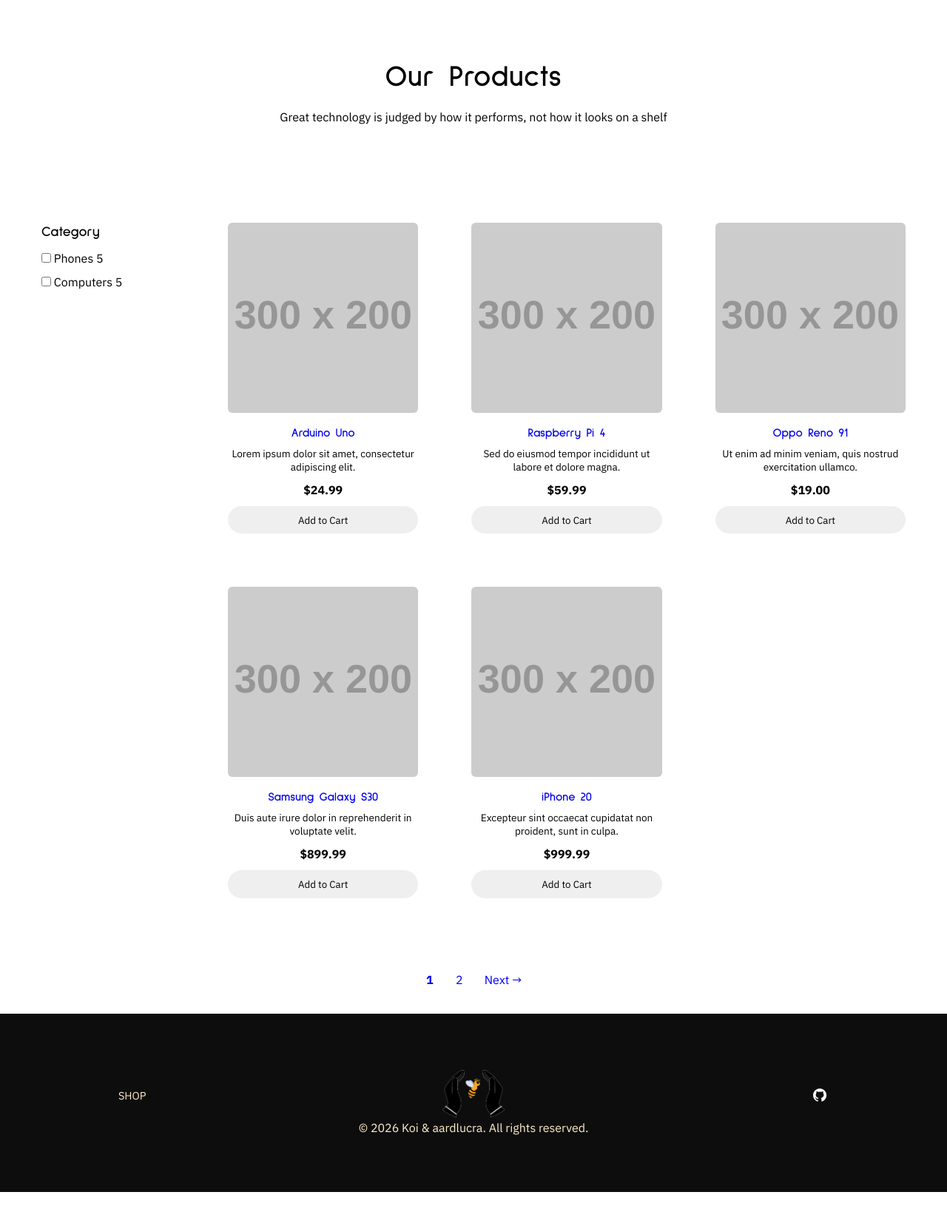
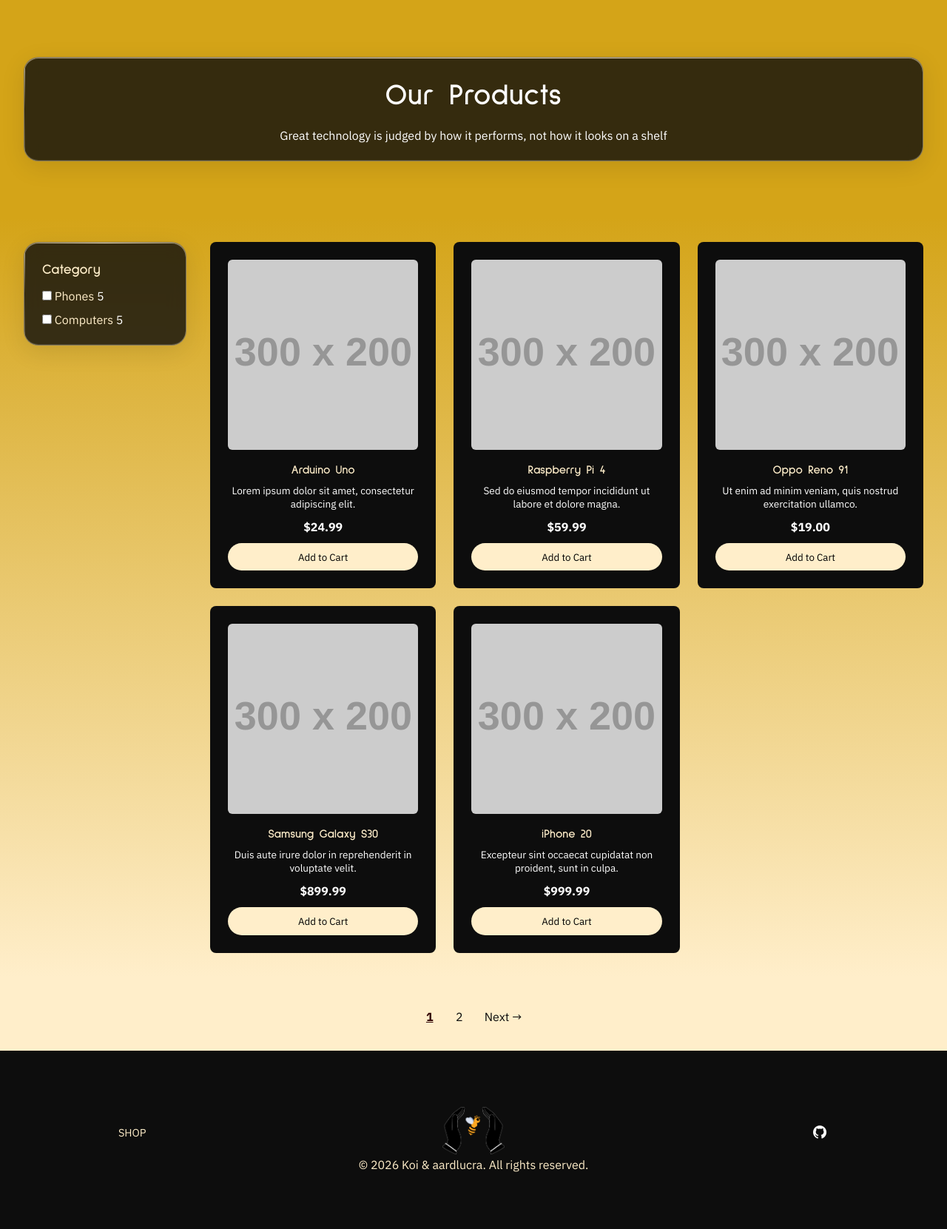
Before and after one commit to r3dkoi/bee-lektronics, a Flask app: page /shop in a window 1280 px wide. Shown: the part 76-1737 px from the top of the page at 74% size. Before the commit the page ends 1687 px from the top, so only its background shows below. Run offline with Flask 3, Linux system fonts and the light colour scheme; grey boxes labelled with a size stand in for pictures from a placeholder-image service; some libraries are stand-ins or nearby versions.

Commit message:
Add background colors and enhance shop layout styles for improved aesthetics

```diff
--- a/static/css/base.css
+++ b/static/css/base.css
@@ -6,6 +6,10 @@
     margin: 0;
     padding: 0;
     box-sizing: border-box;
+}
+
+body {
+    background-color: var(--colour-p);
 }
 
 /* -------------------------------------------------------------------------- */
--- a/static/css/shop.css
+++ b/static/css/shop.css
@@ -6,8 +6,56 @@
     text-align: center;
     padding-block: var(--section-spacing);
     padding-inline: 2rem;
+    background-color: var(--colour-secondary);
 }
 
+.shop-hero-text {
+    position: relative;
+    overflow: hidden;
+    padding: 1.5rem 2rem;
+    border-radius: 20px;
+    background: color-mix(in srgb, var(--colour-primary) 80%, transparent);
+    backdrop-filter: blur(10px);
+    -webkit-backdrop-filter: blur(10px);
+    border: 1px solid color-mix(in srgb, var(--colour-p) 40%, transparent);
+    box-shadow:
+        0 8px 32px rgba(0, 0, 0, 0.1),
+        inset 0 1px 0 color-mix(in srgb, var(--colour-p) 50%, transparent),
+        inset 0 -1px 0 color-mix(in srgb, var(--colour-p) 10%, transparent);
+}
+
+.shop-hero-text::before {
+    content: '';
+    position: absolute;
+    top: 0;
+    left: 0;
+    right: 0;
+    height: 1px;
+    background: linear-gradient(
+        90deg,
+        transparent,
+        color-mix(in srgb, var(--colour-p) 80%, transparent),
+        transparent
+    );
+}
+
+.shop-hero-text::after {
+    content: '';
+    position: absolute;
+    top: 0;
+    left: 0;
+    width: 1px;
+    height: 100%;
+    background: linear-gradient(
+        180deg,
+        color-mix(in srgb, var(--colour-p) 80%, transparent),
+        transparent,
+        color-mix(in srgb, var(--colour-p) 30%, transparent)
+    );
+}
+.shop-header h1, p {
+    color: var(--colour-quaternary)
+}
 .shop-header h1 {
     font-size: 2.5rem;
     letter-spacing: 0.05rem;
@@ -23,6 +71,7 @@
 /* -------------------------------------------------------------------------- */
 
 .shop-layout {
+    background: linear-gradient(to bottom, var(--colour-secondary), var(--colour-p));
     display: grid;
     grid-template-columns: minmax(180px, 220px) 1fr;
     gap: 2rem;
@@ -35,12 +84,60 @@
 /* -------------------------------------------------------------------------- */
 
 .category-filter {
+    position: relative;
+    overflow: hidden;
     display: flex;
     flex-direction: column;
     gap: 0.75rem;
     padding: 1.5rem;
+    border-radius: 20px;
+    background: color-mix(in srgb, var(--colour-primary) 80%, transparent);
+    backdrop-filter: blur(10px);
+    -webkit-backdrop-filter: blur(10px);
+    border: 1px solid color-mix(in srgb, var(--colour-p) 40%, transparent);
+    box-shadow:
+        0 8px 32px rgba(0, 0, 0, 0.1),
+        inset 0 1px 0 color-mix(in srgb, var(--colour-p) 50%, transparent),
+        inset 0 -1px 0 color-mix(in srgb, var(--colour-p) 10%, transparent);
 }
 
+.category-filter::before {
+    content: '';
+    position: absolute;
+    top: 0;
+    left: 0;
+    right: 0;
+    height: 1px;
+    background: linear-gradient(
+        90deg,
+        transparent,
+        color-mix(in srgb, var(--colour-p) 80%, transparent),
+        transparent
+    );
+}
+
+.category-filter::after {
+    content: '';
+    position: absolute;
+    top: 0;
+    left: 0;
+    width: 1px;
+    height: 100%;
+    background: linear-gradient(
+        180deg,
+        color-mix(in srgb, var(--colour-p) 80%, transparent),
+        transparent,
+        color-mix(in srgb, var(--colour-p) 30%, transparent)
+    );
+}
+
+.category-filter h3, label {
+    color: var(--colour-p)
+}
+
+.category-filter span {
+    color: var(--colour-quaternary)
+}
 .category-filter h3 {
     display: flex;
     align-items: center;
@@ -66,11 +163,13 @@
     align-items: center;
     text-align: center;
     max-width: 320px;
+    background-color: var(--colour-primary);
     padding: 1.5rem;
     border-radius: 8px;
 }
 
 .product-card a {
+    color: var(--colour-p);
     display: flex;
     flex-direction: column;
     align-items: center;
@@ -87,10 +186,14 @@
 }
 
 .product-card h3 {
+    color: var(--colour-p);
     font-size: 1rem;
     margin-bottom: 0.5rem;
 }
 
+.product-card p, .price {
+    color: var(--colour-quaternary);
+}
 .product-card p {
     font-size: 0.85rem;
     margin-bottom: 0.75rem;
@@ -106,6 +209,7 @@
 }
 
 .product-card button {
+    background-color: var(--colour-p);
     width: 100%;
     padding: 0.6rem 1rem;
     border: none;
@@ -118,6 +222,7 @@
 /* -------------------------------------------------------------------------- */
 
 .pagination {
+    background-color: var(--colour-p);
     display: flex;
     justify-content: center;
     gap: 0.75rem;
@@ -126,6 +231,7 @@
 }
 
 .pagination a {
+    color: var(--colour-primary);
     display: inline-flex;
     align-items: center;
     justify-content: center;
@@ -138,6 +244,8 @@
 
 .pagination a.active {
     font-weight: bold;
+    color: var(--colour-tertiary);
+    text-decoration: underline;
 }
 
 /* -------------------------------------------------------------------------- */
--- a/templates/shop.html
+++ b/templates/shop.html
@@ -20,8 +20,10 @@
     {% endwith %}
 
     <section class="shop-header">
+        <div class="shop-hero-text">
         <h1>Our Products</h1>
         <p>Great technology is judged by how it performs, not how it looks on a shelf</p>
+        </div>
     </section>
 
     <div class="shop-layout">
```
